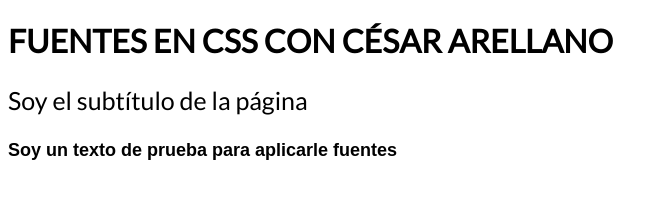
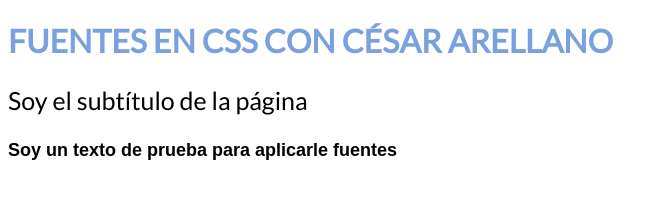
Before and after one commit to CesarArellano/Master-en-CSS, a plain HTML site: page aprendiendo-css/02-fuentes/index.html in a window 1280 px wide. Shown: the whole page, without its empty margins (0-668 px from the left). Drawn offline with Linux system fonts and the light colour scheme.

Commit message:
Fonts and Colors Section Completed

```diff
--- a/aprendiendo-css/02-fuentes/styles.css
+++ b/aprendiendo-css/02-fuentes/styles.css
@@ -6,6 +6,16 @@
 h1 {
   font-family: 'Lato', sans-serif;
   text-transform: uppercase;
+  /* Colores */
+  /* Colores del sistema */
+  color: mediumslateblue;
+  /* Colores hexadecimales */
+  color: #79a1e0;
+  /* color: transparent; */
+  /* Colores RGB */
+  /* color: rgb(17, 162, 230); */
+  /* Colores RGBA */
+  /* color: rgba(17, 162, 230, 0.8) */
 }
 
 h3 {
```
